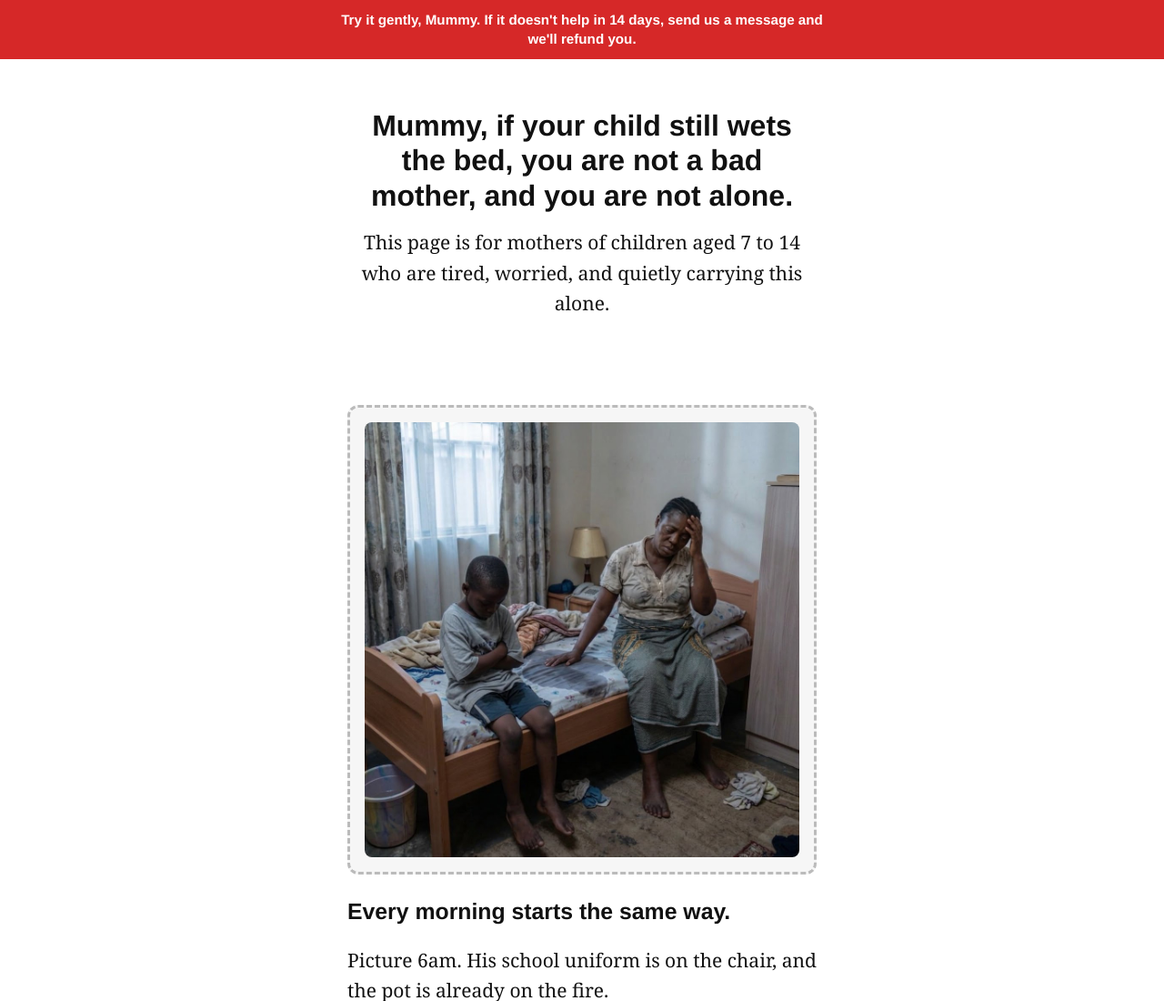
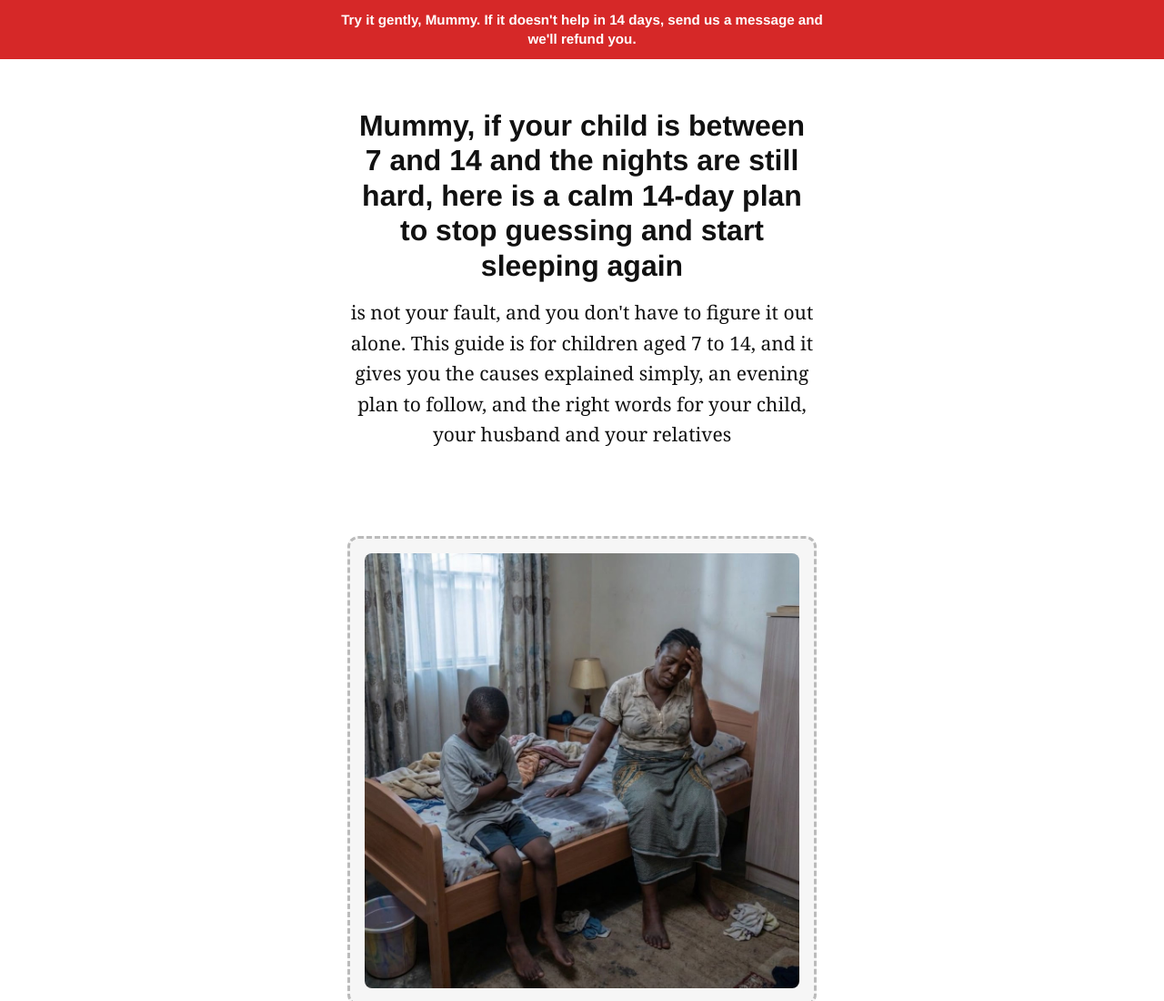
Before and after one commit to thedevdesigner/dry-nights-guide, a plain HTML site: page index.html in a window 1280 px wide. Shown: the top 1100 px of the page at 91% size. Drawn offline with Linux system fonts and the light colour scheme.

Commit message:
Revise content for better messaging to mothers
Updated heading and paragraph text for clarity and support.

```diff
--- a/index.html
+++ b/index.html
@@ -112,8 +112,8 @@ footer p{margin:0 0 14px;font-size:.85rem}
 <div class="promise-bar" role="note"><span>Try it gently, Mummy. If it doesn't help in 14 days, send us a message and we'll refund you.</span></div>
 <section>
   <div class="wrap">
-    <h1>Mummy, if your child still wets the bed, you are not a bad mother, and you are not alone.</h1>
-    <p style="text-align:center">This page is for mothers of children aged 7 to 14 who are tired, worried, and quietly carrying this alone.</p>
+    <h1>Mummy, if your child is between 7 and 14 and the nights are still hard, here is a calm 14-day plan to stop guessing and start sleeping again</h1>
+    <p style="text-align:center">is not your fault, and you don't have to figure it out alone. This guide is for children aged 7 to 14, and it gives you the causes explained simply, an evening plan to follow, and the right words for your child, your husband and your relatives</p>
   </div>
 </section>
 <!-- 1 PROBLEM -->
```
